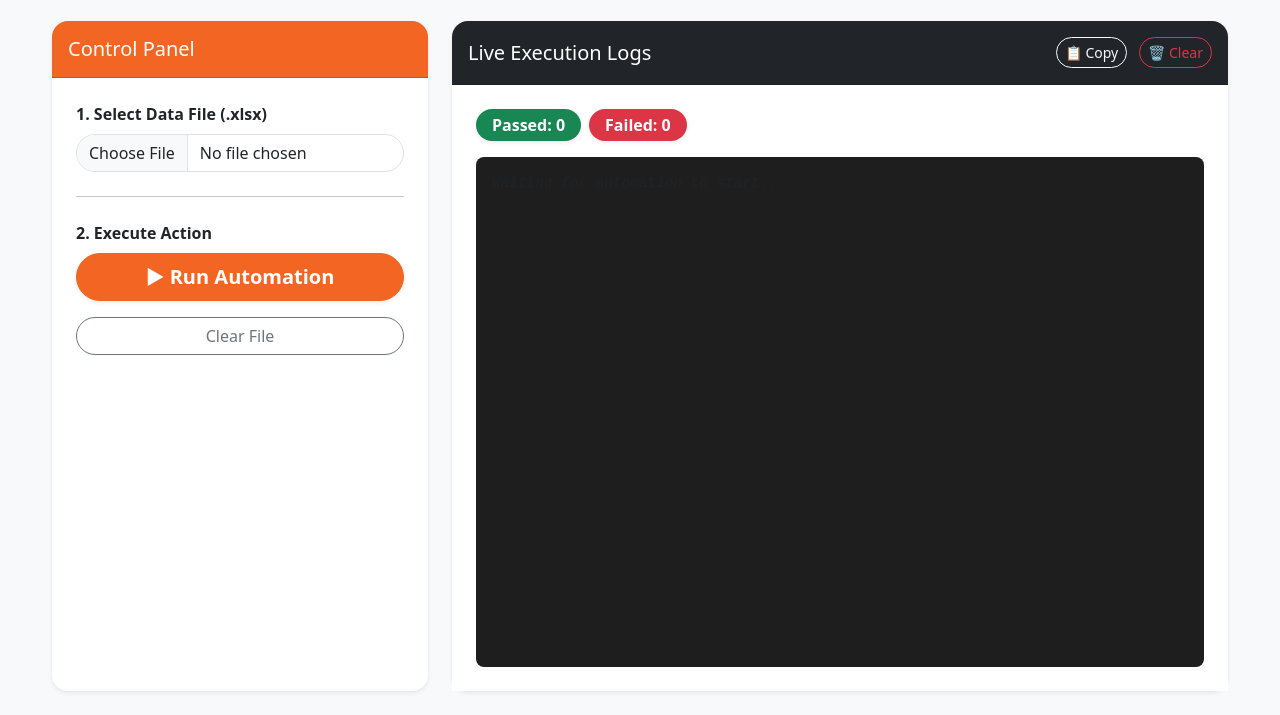
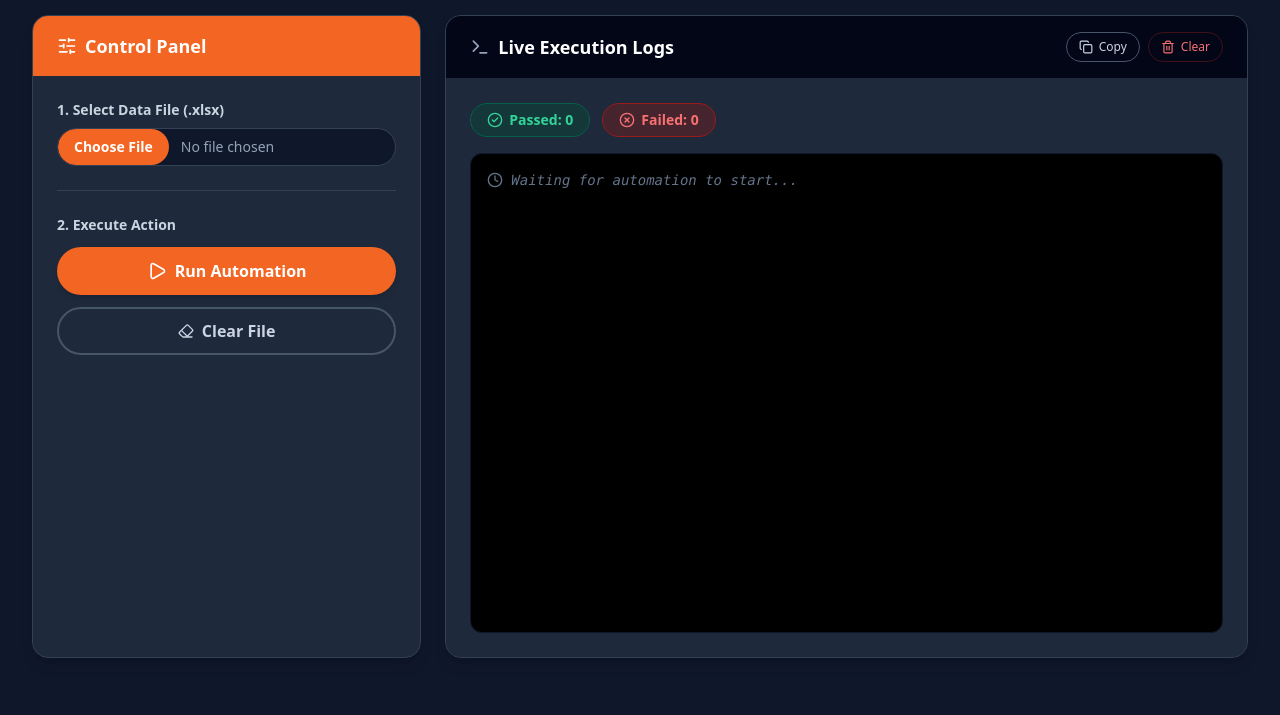
Before and after one commit to mirzathe1/ApiAutomationWeb, a website: page public/index.html in a window 1280 px wide. Shown: the part 113-828 px from the top of the page. After the commit the page ends 803 px from the top, so only its background shows below. Drawn offline with nearby package versions, Linux system fonts and the light colour scheme.

Commit message:
added tailwind CSS in index.html file

```diff
--- a/package.json
+++ b/package.json
@@ -10,6 +10,9 @@
   "author": "",
   "license": "ISC",
   "type": "module",
+  "overrides": {
+    "agent-base": "7.1.3"
+  },
   "dependencies": {
     "axios": "^1.20.0",
     "axios-cookiejar-support": "^7.0.0",
--- a/public/index.html
+++ b/public/index.html
@@ -4,102 +4,98 @@
     <meta charset="UTF-8">
     <meta name="viewport" content="width=device-width, initial-scale=1.0">
     <title>Therap API Dashboard</title>
-    <!-- Bootstrap CSS -->
-    <link href="https://cdn.jsdelivr.net/npm/bootstrap@5.3.0/dist/css/bootstrap.min.css" rel="stylesheet">
+
+    <!-- Tailwind CSS CDN -->
+    <script src="https://cdn.tailwindcss.com"></script>
+
+    <!-- Tailwind Custom Configuration -->
+    <script>
+        tailwind.config = {
+            theme: {
+                extend: {
+                    colors: {
+                        therap: {
+                            DEFAULT: '#F26522',
+                            hover: '#D95A1E',
+                        }
+                    }
+                }
+            }
+        }
+    </script>
+
+    <!-- Lucide Icons CDN -->
+    <script src="https://unpkg.com/lucide@latest"></script>
+
     <style>
-        :root {
-            /* Custom Therap Brand Colors */
-            --therap-orange: #F26522;
-            --therap-orange-hover: #D95A1E;
-            --bg-light-gray: #F8F9FA;
-        }
-
-        body {
-            background-color: var(--bg-light-gray);
-        }
-
-        /* Custom Button & Background Styles */
-        .bg-therap { background-color: var(--therap-orange) !important; }
-        .text-therap { color: var(--therap-orange) !important; }
-        .btn-therap {
-            background-color: var(--therap-orange);
-            border-color: var(--therap-orange);
-            color: white;
-            font-weight: 600;
-        }
-        .btn-therap:hover {
-            background-color: var(--therap-orange-hover);
-            border-color: var(--therap-orange-hover);
-            color: white;
-        }
-
-        /* Custom UI Elements */
-        .card { border: none; border-radius: 1rem; }
-        .card-header { border-top-left-radius: 1rem !important; border-top-right-radius: 1rem !important; }
-
-        /* Terminal Box */
-        .log-box {
-            height: calc(100vh - 290px); /* Dynamically fills the exact remaining screen space */
-            min-height: 400px;
-            overflow-y: auto;
-            background: #1E1E1E;
-            color: #4AF626;
-            font-family: 'Courier New', Courier, monospace;
-            border-radius: 0.5rem;
-            font-size: 0.9rem;
-            padding-bottom: 20px;
-        }
-
+        /* Terminal Box Custom Styles */
         .log-entry {
             margin-bottom: 6px;
             border-bottom: 1px solid #333;
             padding-bottom: 6px;
-            word-break: break-word; /* Forces long API errors to wrap neatly */
+            word-break: break-word;
         }
         .log-error { color: #FF5555; }
+
+        /* Custom File Input Styling for Dark Mode */
+        input[type="file"]::file-selector-button {
+            border: none;
+            background: #F26522;
+            color: #ffffff;
+            padding: 8px 16px;
+            border-radius: 9999px;
+            font-weight: 600;
+            cursor: pointer;
+            transition: background 0.2s ease-in-out;
+            margin-right: 12px;
+        }
+        input[type="file"]::file-selector-button:hover {
+            background: #D95A1E;
+        }
     </style>
 </head>
-<body class="p-4">
+<body class="bg-slate-900 text-slate-200 p-4 md:p-8 font-sans min-h-screen selection:bg-therap selection:text-white">
 
-    <div class="container-fluid" style="max-width: 1200px;">
+    <div class="max-w-7xl mx-auto">
 
         <!-- Header -->
-        <div class="row mb-4">
-            <div class="col">
-                <h2 class="text-therap fw-bold d-flex align-items-center">
-                    <svg xmlns="http://www.w3.org/2000/svg" width="32" height="32" fill="currentColor" class="bi bi-cloud-arrow-up-fill me-2" viewBox="0 0 16 16">
-                      <path d="M8 2a5.53 5.53 0 0 0-3.594 1.342c-.766.66-1.321 1.52-1.464 2.383C1.266 6.095 0 7.555 0 9.318 0 11.366 1.708 13 3.781 13h8.906C14.502 13 16 11.57 16 9.773c0-1.636-1.242-2.969-2.834-3.194C12.923 3.999 10.69 2 8 2zm2.354 5.146a.5.5 0 0 1-.708.708L8.5 6.707V10.5a.5.5 0 0 1-1 0V6.707L6.354 7.854a.5.5 0 1 1-.708-.708l2-2a.5.5 0 0 1 .708 0l2 2z"/>
-                    </svg>
-                    Therap Automation Hub
-                </h2>
-                <p class="text-muted">Bulk upload attendance records securely to the Therap API.</p>
-            </div>
+        <div class="mb-8">
+            <h2 class="text-3xl font-extrabold text-white flex items-center gap-3">
+                <i data-lucide="cloud-upload" class="w-8 h-8 text-therap"></i>
+                Therap Automation Hub
+            </h2>
+            <p class="text-slate-400 mt-1 font-medium">Bulk upload attendance records securely to the Therap API.</p>
         </div>
 
-        <div class="row g-4">
+        <div class="grid grid-cols-1 lg:grid-cols-3 gap-6">
 
             <!-- LEFT COLUMN: Control Panel -->
-            <div class="col-lg-4">
-                <div class="card shadow-sm h-100">
-                    <div class="card-header bg-therap text-white py-3">
-                        <h5 class="mb-0">Control Panel</h5>
+            <div class="lg:col-span-1">
+                <div class="bg-slate-800 rounded-2xl shadow-lg border border-slate-700 overflow-hidden h-full flex flex-col">
+                    <div class="bg-therap text-white px-6 py-4 flex items-center gap-2">
+                        <i data-lucide="sliders-horizontal" class="w-5 h-5"></i>
+                        <h5 class="font-bold text-lg m-0">Control Panel</h5>
                     </div>
-                    <div class="card-body p-4">
+
+                    <div class="p-6 flex-1">
                         <form id="uploadForm">
-                            <div class="mb-4">
-                                <label for="excelFile" class="form-label fw-bold">1. Select Data File (.xlsx)</label>
-                                <input type="file" id="excelFile" class="form-control rounded-pill" accept=".xlsx" required>
+                            <div class="mb-6">
+                                <label for="excelFile" class="block font-bold text-sm text-slate-300 mb-2">1. Select Data File (.xlsx)</label>
+                                <input type="file" id="excelFile" class="block w-full text-sm text-slate-400 bg-slate-900 border border-slate-700 rounded-full cursor-pointer focus:outline-none focus:border-therap focus:ring-1 focus:ring-therap" accept=".xlsx" required>
                             </div>
 
-                            <hr class="mb-4">
+                            <hr class="border-slate-700 mb-6">
 
-                            <label class="form-label fw-bold">2. Execute Action</label>
-                            <!-- Pill Shaped Buttons -->
-                            <button type="submit" class="btn btn-therap btn-lg rounded-pill w-100 mb-3 shadow-sm" id="runBtn">
-                                ▶ Run Automation
+                            <label class="block font-bold text-sm text-slate-300 mb-3">2. Execute Action</label>
+
+                            <!-- Action Buttons -->
+                            <button type="submit" class="w-full bg-therap hover:bg-therap-hover text-white rounded-full py-3 px-4 flex justify-center items-center gap-2 font-bold shadow-md transition-all duration-200 mb-3" id="runBtn">
+                                <i data-lucide="play" class="w-5 h-5" id="runIcon"></i>
+                                <span id="runText">Run Automation</span>
                             </button>
-                            <button type="button" class="btn btn-outline-secondary rounded-pill w-100" id="clearFormBtn">
-                                Clear File
+
+                            <button type="button" class="w-full bg-transparent border-2 border-slate-600 hover:border-slate-500 hover:bg-slate-700 text-slate-300 rounded-full py-2.5 px-4 flex justify-center items-center gap-2 font-semibold transition-all duration-200" id="clearFormBtn">
+                                <i data-lucide="eraser" class="w-4 h-4"></i> Clear File
                             </button>
                         </form>
                     </div>
@@ -107,27 +103,46 @@
             </div>
 
             <!-- RIGHT COLUMN: Output Terminal -->
-            <div class="col-lg-8">
-                <div class="card shadow-sm h-100">
-                    <div class="card-header bg-dark text-white py-3 d-flex justify-content-between align-items-center">
-                        <h5 class="mb-0">Live Execution Logs</h5>
-                        <div>
-                            <!-- Extra utility buttons -->
-                            <button class="btn btn-sm btn-outline-light rounded-pill me-2" id="copyLogsBtn">📋 Copy</button>
-                            <button class="btn btn-sm btn-outline-danger rounded-pill" id="clearLogsBtn">🗑 Clear</button>
+            <div class="lg:col-span-2">
+                <div class="bg-slate-800 rounded-2xl shadow-lg border border-slate-700 overflow-hidden h-full flex flex-col">
+
+                    <!-- Terminal Header -->
+                    <div class="bg-slate-950 text-white px-6 py-4 flex justify-between items-center border-b border-slate-800">
+                        <h5 class="font-bold text-lg m-0 flex items-center gap-2">
+                            <i data-lucide="terminal" class="w-5 h-5 text-slate-400"></i>
+                            Live Execution Logs
+                        </h5>
+                        <div class="flex gap-2">
+                            <button class="flex items-center gap-1.5 text-xs border border-slate-600 text-slate-300 rounded-full px-3 py-1.5 hover:bg-slate-700 hover:text-white transition-colors" id="copyLogsBtn">
+                                <i data-lucide="copy" class="w-3.5 h-3.5"></i> Copy
+                            </button>
+                            <button class="flex items-center gap-1.5 text-xs border border-red-900/50 text-red-400 rounded-full px-3 py-1.5 hover:bg-red-900/30 hover:text-red-300 transition-colors" id="clearLogsBtn">
+                                <i data-lucide="trash-2" class="w-3.5 h-3.5"></i> Clear
+                            </button>
                         </div>
                     </div>
-                    <div class="card-body p-4 bg-white">
+
+                    <!-- Terminal Body -->
+                    <div class="p-6 bg-slate-800 flex-1 flex flex-col">
 
                         <!-- Status Badges -->
-                        <div class="d-flex justify-content-start mb-3">
-                            <span class="badge bg-success rounded-pill px-3 py-2 fs-6 me-2 shadow-sm" id="passCount">Passed: 0</span>
-                            <span class="badge bg-danger rounded-pill px-3 py-2 fs-6 shadow-sm" id="failCount">Failed: 0</span>
+                        <div class="flex gap-3 mb-4">
+                            <span class="inline-flex items-center gap-1.5 bg-emerald-900/40 text-emerald-400 px-4 py-1.5 rounded-full text-sm font-bold border border-emerald-800" id="passBadge">
+                                <i data-lucide="check-circle-2" class="w-4 h-4"></i>
+                                <span id="passCount">Passed: 0</span>
+                            </span>
+                            <span class="inline-flex items-center gap-1.5 bg-red-900/40 text-red-400 px-4 py-1.5 rounded-full text-sm font-bold border border-red-800" id="failBadge">
+                                <i data-lucide="x-circle" class="w-4 h-4"></i>
+                                <span id="failCount">Failed: 0</span>
+                            </span>
                         </div>
 
-                        <!-- The Terminal -->
-                        <div class="log-box p-3 shadow-inner" id="logBox">
-                            <div class="text-muted fst-italic">Waiting for automation to start...</div>
+                        <!-- The Terminal Box -->
+                        <div class="h-[calc(100vh-320px)] min-h-[400px] overflow-y-auto bg-black text-[#4AF626] font-mono rounded-xl p-4 text-sm shadow-inner pb-8 w-full border border-slate-900" id="logBox">
+                            <div class="text-slate-500 italic flex items-center gap-2">
+                                <i data-lucide="clock" class="w-4 h-4"></i>
+                                Waiting for automation to start...
+                            </div>
                         </div>
 
                     </div>
@@ -138,10 +153,15 @@
     </div>
 
     <script>
+        // Initialize Lucide Icons immediately
+        lucide.createIcons();
+
         // --- DOM Elements ---
         const form = document.getElementById('uploadForm');
         const fileInput = document.getElementById('excelFile');
         const runBtn = document.getElementById('runBtn');
+        const runText = document.getElementById('runText');
+        const runIcon = document.getElementById('runIcon');
         const clearFormBtn = document.getElementById('clearFormBtn');
         const copyLogsBtn = document.getElementById('copyLogsBtn');
         const clearLogsBtn = document.getElementById('clearLogsBtn');
@@ -155,9 +175,15 @@
             e.preventDefault();
 
             // UI Loading State
-            runBtn.innerHTML = '<span class="spinner-border spinner-border-sm" role="status" aria-hidden="true"></span> Processing...';
             runBtn.disabled = true;
+            runBtn.classList.add('opacity-75', 'cursor-not-allowed');
             fileInput.disabled = true;
+
+            // Swap to loading icon
+            runIcon.setAttribute('data-lucide', 'loader-circle');
+            runIcon.classList.add('animate-spin');
+            runText.innerText = 'Processing...';
+            lucide.createIcons();
 
             // Clear placeholder text if it's the first run
             if(logBox.innerText.includes('Waiting')) logBox.innerHTML = '';
@@ -195,10 +221,16 @@
                 alert('Execution failed. Check logs.');
             } finally {
                 // Reset Button
-                runBtn.innerHTML = '▶ Run Automation';
                 runBtn.disabled = false;
+                runBtn.classList.remove('opacity-75', 'cursor-not-allowed');
                 fileInput.disabled = false;
-                fileInput.value = ''; // clear the file input automatically after run
+                fileInput.value = '';
+
+                // Swap back to play icon
+                runIcon.setAttribute('data-lucide', 'play');
+                runIcon.classList.remove('animate-spin');
+                runText.innerText = 'Run Automation';
+                lucide.createIcons();
             }
         });
 
@@ -210,7 +242,6 @@
             div.innerText = `[${new Date().toLocaleTimeString()}] ${text}`;
             logBox.appendChild(div);
 
-            // Modern scroll: Smoothly scrolls ONLY the inner box to the new text
             setTimeout(() => {
                 div.scrollIntoView({ behavior: 'smooth', block: 'nearest' });
             }, 10);
@@ -223,7 +254,13 @@
 
         // --- Button: Clear Logs ---
         clearLogsBtn.addEventListener('click', () => {
-            logBox.innerHTML = '<div class="text-muted fst-italic">Waiting for automation to start...</div>';
+            logBox.innerHTML = `
+                <div class="text-slate-500 italic flex items-center gap-2">
+                    <i data-lucide="clock" class="w-4 h-4"></i>
+                    Waiting for automation to start...
+                </div>
+            `;
+            lucide.createIcons();
             totalPassed = 0;
             totalFailed = 0;
             document.getElementById('passCount').innerText = `Passed: 0`;
@@ -233,9 +270,13 @@
         // --- Button: Copy Logs ---
         copyLogsBtn.addEventListener('click', () => {
             navigator.clipboard.writeText(logBox.innerText).then(() => {
-                const originalText = copyLogsBtn.innerText;
-                copyLogsBtn.innerText = '✅ Copied!';
-                setTimeout(() => copyLogsBtn.innerText = originalText, 2000);
+                const originalHtml = copyLogsBtn.innerHTML;
+                copyLogsBtn.innerHTML = '<i data-lucide="check" class="w-3.5 h-3.5 text-emerald-400"></i> Copied!';
+                lucide.createIcons();
+                setTimeout(() => {
+                    copyLogsBtn.innerHTML = originalHtml;
+                    lucide.createIcons();
+                }, 2000);
             });
         });
     </script>
```
Also changed, not shown: 1 other file.
